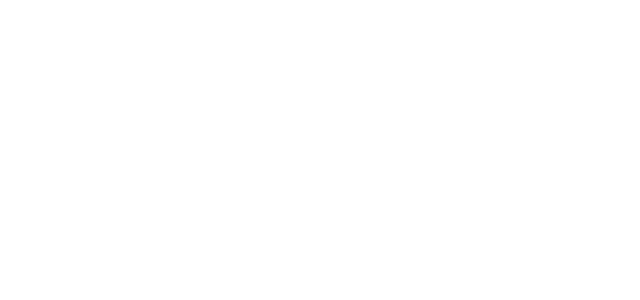
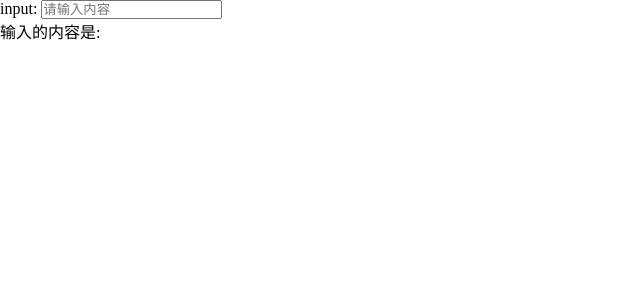
Before and after one commit to 1szt/hxzl, a Vue app in the folder web/: page /v-model in a window 1280 px wide. Before the commit this address had no page. Shown: the top 300 px of the page, without its empty margins (0-640 px from the left). Built offline with nearby package versions, Linux system fonts and the light colour scheme.

Commit message:
feat: 添加 V-Model 视图及路由

```diff
--- a/web/src/router/index.ts
+++ b/web/src/router/index.ts
@@ -7,6 +7,7 @@ import HomeView from '../views/HomeView.vue'
 import CsView from '../views/CsView.vue'
 import Cs1View from '../views/Cs1View.vue'
 import TiaozhuanView from '../views/TiaozhuanView.vue'
+import VModel from '../views/V-Model.vue'
 
 const routes = [
   {
@@ -28,7 +29,13 @@ const routes = [
     path: '/tiaozhuan',
     name: 'tiaozhuan',
     component: TiaozhuanView
+  },
+  {
+    path: '/v-model',
+    name: 'V-Model',
+    component: VModel
   }
+
 ]
 
 const router = createRouter({
--- /dev/null
+++ b/web/src/views/V-Model.vue
@@ -0,0 +1,11 @@
+<template>
+    <div>
+        input: <input v-model="inputValue" type="text" placeholder="请输入内容" />
+        <p>输入的内容是: {{ inputValue }}</p>
+    </div>
+</template>
+<script setup lang="ts">
+import { ref } from 'vue'
+
+const inputValue = ref('')
+</script>
```
